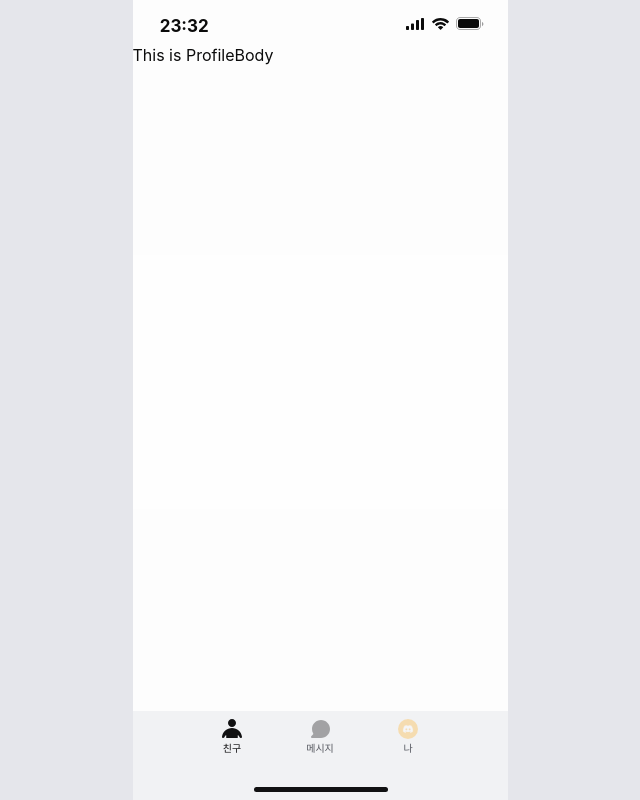
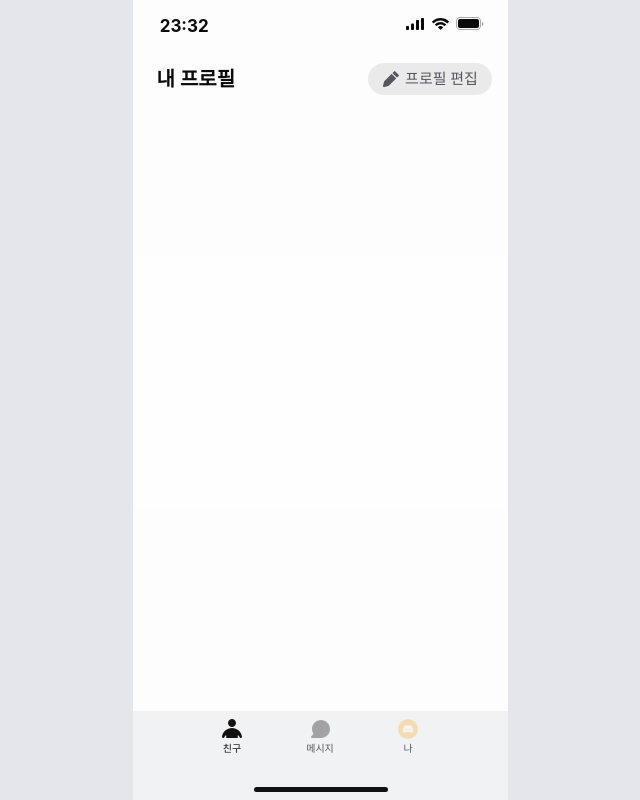
Before and after one commit to CEOS-Developers/react-messenger-19th, a React (Create React App) app: page /profile in a window 1280 px wide. Shown: the whole page, without its empty margins (320-960 px from the left). Built offline with nearby package versions, Linux system fonts and the light colour scheme; a web font is replaced by a local one.

Commit message:
Feat : make profile page head UI

```diff
--- a/src/components/non-fixed/FriendsBody/FriendsSearchHead/FriendsSearchHead.tsx
+++ b/src/components/non-fixed/FriendsBody/FriendsSearchHead/FriendsSearchHead.tsx
@@ -1,7 +1,7 @@
 import styled from 'styled-components';
 
 const StyledFriendsSearchHead = styled.div`
-  widht: 100%;
+  width: 100%;
   height: 114px;
   display: flex;
   justify-content: center;
@@ -64,7 +64,6 @@ const StyledFriendSearchLower = styled.div`
 
 const StyledFriendSearchLowerInput = styled.input`
   border: none;
-  /* text-indent: 36px; */
   width: 100%;
   height: 100%;
   background-color: ${(props) => props.theme.color.grayMedium};
--- a/src/components/non-fixed/ProfileBody/ProfileBody.tsx
+++ b/src/components/non-fixed/ProfileBody/ProfileBody.tsx
@@ -1,3 +1,4 @@
+import ProfilePageHead from '@components/non-fixed/ProfileBody/ProfilePageHead/ProfilePageHead';
 import styled from 'styled-components';
 
 const StyledProfileBody = styled.section`
@@ -8,7 +9,7 @@ const StyledProfileBody = styled.section`
 export default function ProfileBody() {
   return (
     <StyledProfileBody className="scroll-box">
-      This is ProfileBody
+      <ProfilePageHead />
     </StyledProfileBody>
   );
 }
--- /dev/null
+++ b/src/components/non-fixed/ProfileBody/ProfilePageHead/ProfilePageHead.tsx
@@ -0,0 +1,64 @@
+import styled from 'styled-components';
+
+const StyledProfilePageHead = styled.div`
+  width: 100%;
+  height: 64px;
+  display: flex;
+  justify-content: center;
+  align-items: center;
+`;
+
+const StyldProfileHeadContainer = styled.div`
+  width: 343px;
+  height: 32px;
+  display: flex;
+  justify-content: space-between;
+  align-items: center;
+  column-gap: 10px;
+`;
+
+const StyledProfileSpan = styled.span`
+  font-size: ${(props) => props.theme.textStyle.fontSize.h2};
+  font-weight: 600;
+  line-height: ${(props) => props.theme.textStyle.lineHeight.h2};
+  margin-left: 8px;
+`;
+
+const StyledProfileEditContainer = styled.div`
+  width: 124px;
+  height: 32px;
+  background-color: ${(props) => props.theme.color.grayMedium};
+  border-radius: 20px;
+  display: flex;
+  justify-content: center;
+  align-items: center;
+  column-gap: 4px;
+
+  &:hover {
+    cursor: pointer;
+  }
+`;
+
+const StyledPencilImage = styled.img``;
+
+const StyledEditSpan = styled.span`
+  font-family: pretendard;
+  font-size: ${(props) => props.theme.textStyle.fontSize.body1};
+  line-height: ${(props) => props.theme.textStyle.lineHeight.body1};
+  font-weight: 500;
+  color: ${(props) => props.theme.color.grayDark};
+`;
+
+export default function ProfilePageHead() {
+  return (
+    <StyledProfilePageHead>
+      <StyldProfileHeadContainer>
+        <StyledProfileSpan>내 프로필</StyledProfileSpan>
+        <StyledProfileEditContainer>
+          <StyledPencilImage src="/images/edit.svg" />
+          <StyledEditSpan>프로필 편집</StyledEditSpan>
+        </StyledProfileEditContainer>
+      </StyldProfileHeadContainer>
+    </StyledProfilePageHead>
+  );
+}
```
Also changed, not shown: src/pages/theme.ts (added, +39 -0 lines).
